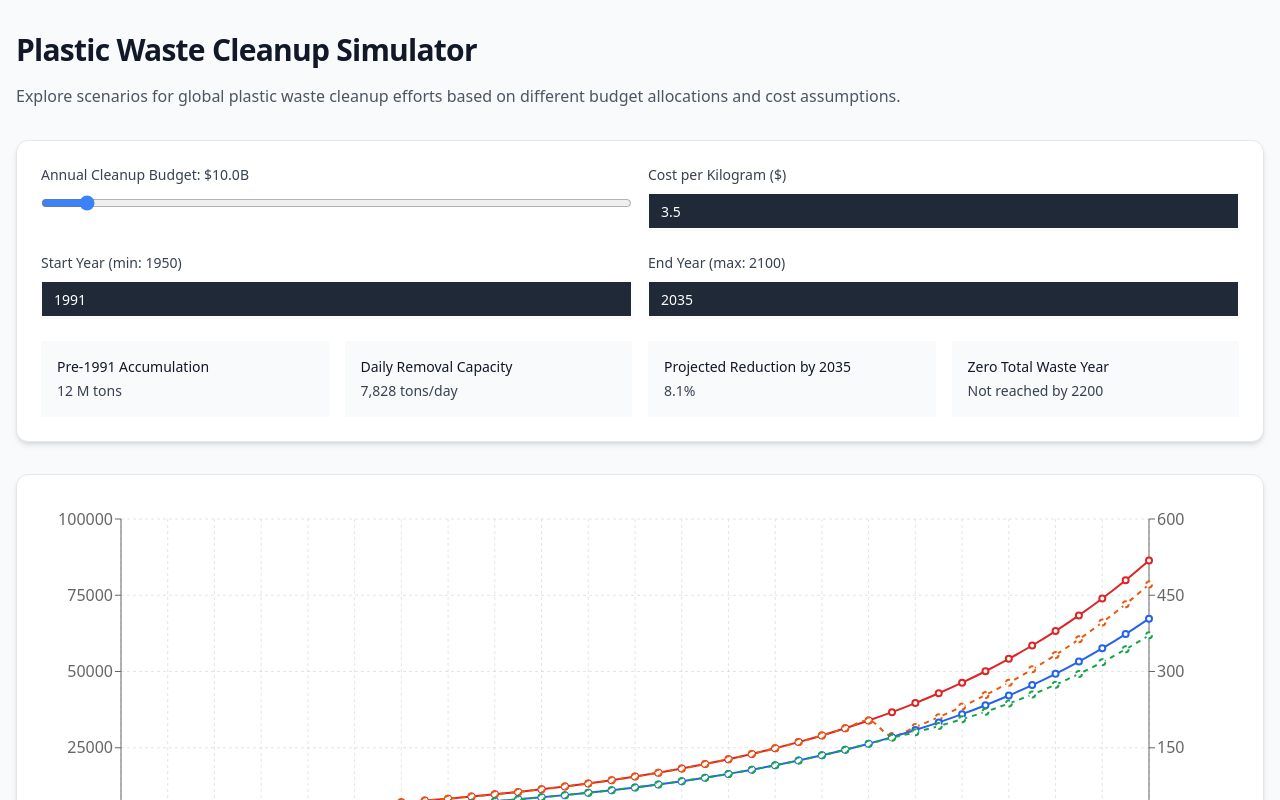
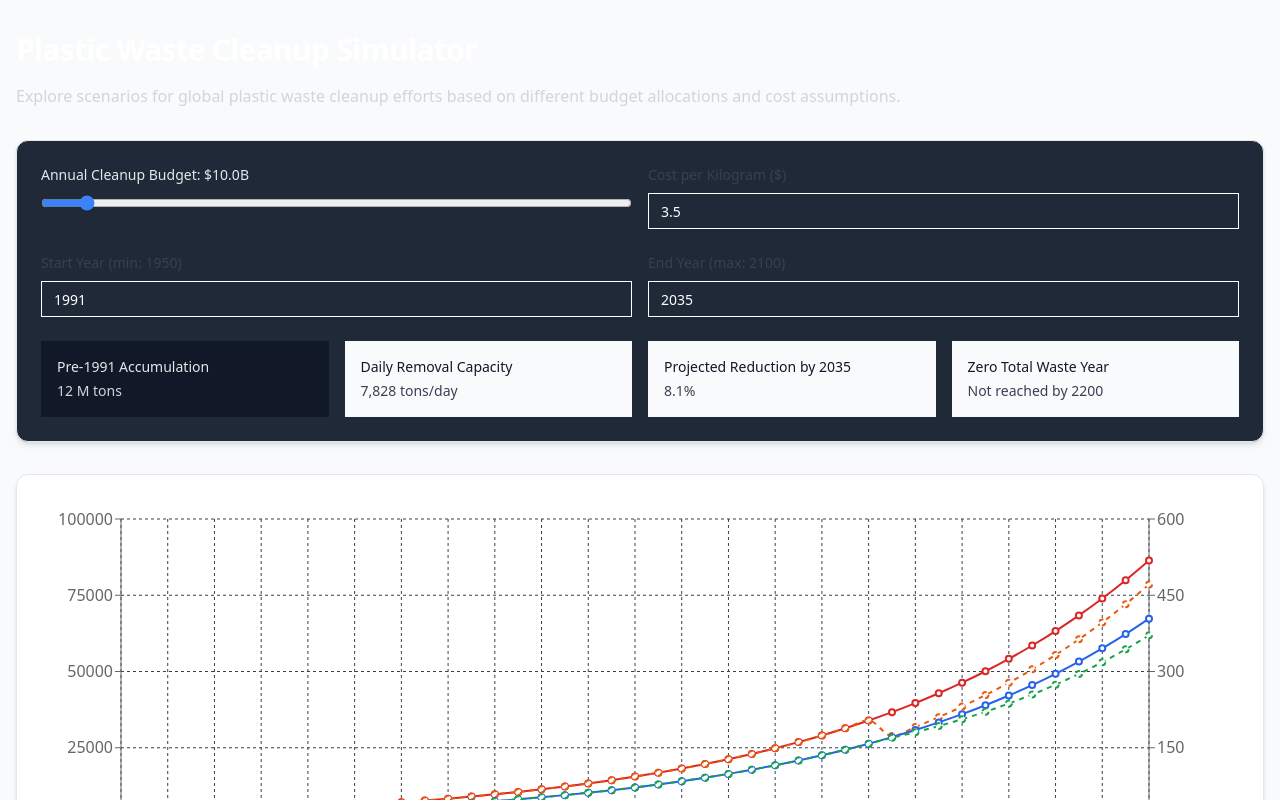
Before and after one commit to subashc2023/ocean-cleanup-simulator, a Next.js app: page / in a window 1280 px wide. Shown: the top 800 px of the page. Built offline with nearby package versions, Linux system fonts and the light colour scheme.

Commit message:
Update CleanupSimulator.tsx

```diff
--- a/src/components/CleanupSimulator.tsx
+++ b/src/components/CleanupSimulator.tsx
@@ -178,18 +178,18 @@ const calculateZeroYear = (latestData: DataPoint | undefined): number | null =>
   return (
     <div className="w-full max-w-7xl mx-auto px-4 py-8 space-y-8">
       <div className="space-y-4">
-        <h1 className="text-3xl font-bold tracking-tight text-gray-900 dark:text-gray-100">Plastic Waste Cleanup Simulator</h1>
-        <p className="text-gray-600 dark:text-gray-400">
+        <h1 className="text-3xl font-bold tracking-tight text-white">Plastic Waste Cleanup Simulator</h1>
+        <p className="text-gray-300">
           Explore scenarios for global plastic waste cleanup efforts based on different budget allocations and cost assumptions.
         </p>
       </div>
 
-      <Card className="bg-white dark:bg-gray-800 shadow-md">
+      <Card className="bg-gray-800 shadow-md">
         <CardContent className="p-6">
           <div className="space-y-6">
             <div className="grid grid-cols-1 md:grid-cols-2 gap-4">
               <div>
-                <label className="block text-sm font-medium text-gray-700 dark:text-gray-300 mb-2">
+                <label className="block text-sm font-medium text-gray-200 mb-2">
                   Annual Cleanup Budget: {formatBudget(annualBudget)}
                 </label>
                 <input
@@ -199,7 +199,7 @@ const calculateZeroYear = (latestData: DataPoint | undefined): number | null =>
                   step="100000000"
                   value={annualBudget}
                   onChange={(e) => setAnnualBudget(Number(e.target.value))}
-                  className="w-full"
+                  className="w-full bg-gray-800 text-white border-gray-700 focus:ring-blue-500 focus:border-blue-500"
                 />
               </div>
               <div>
@@ -247,9 +247,9 @@ const calculateZeroYear = (latestData: DataPoint | undefined): number | null =>
             </div>
 
             <div className="grid grid-cols-1 md:grid-cols-4 gap-4 text-sm">
-              <div className="p-4 bg-gray-50 dark:bg-gray-900 rounded-lg">
-                <div className="font-medium text-gray-900 dark:text-gray-100">Pre-{startYear} Accumulation</div>
-                <div className="mt-1 text-gray-700 dark:text-gray-300">{Math.round(initialAccumulation).toLocaleString()} M tons</div>
+              <div className="p-4 bg-gray-900 rounded-lg">
+                <div className="font-medium text-gray-200">Pre-{startYear} Accumulation</div>
+                <div className="mt-1 text-gray-300">{Math.round(initialAccumulation).toLocaleString()} M tons</div>
               </div>
               <div className="p-4 bg-gray-50 rounded-lg">
                 <div className="font-medium text-gray-900">Daily Removal Capacity</div>
@@ -285,7 +285,7 @@ const calculateZeroYear = (latestData: DataPoint | undefined): number | null =>
                   bottom: 5,
                 }}
               >
-                <CartesianGrid strokeDasharray="3 3" className="opacity-50" />
+                <CartesianGrid strokeDasharray="3 3" stroke="#374151" />
                 <XAxis
                   dataKey="year"
                   label={{ value: 'Year', position: 'bottom', offset: 0 }}
```
